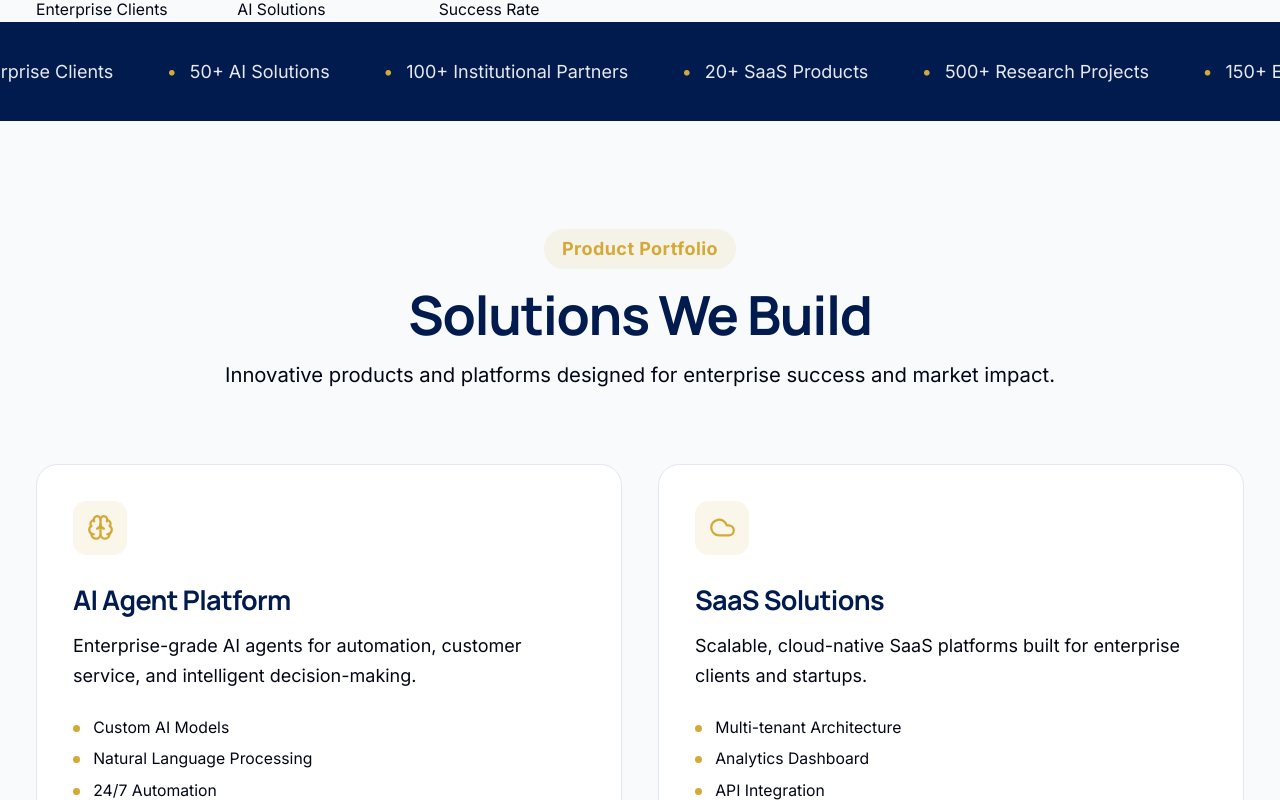
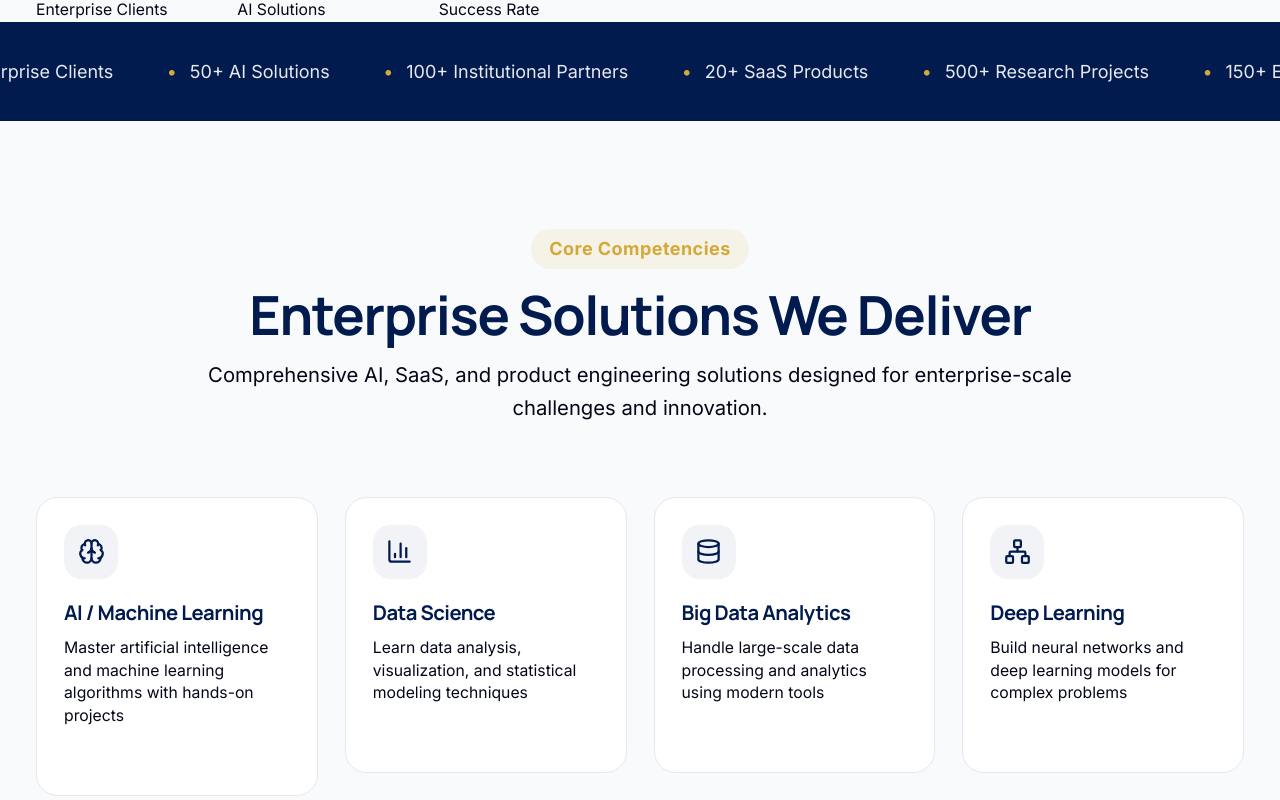
Before and after one commit to Ben10-hub/RDIO-HUB, a Next.js app: page / in a window 1280 px wide. Shown: the part 1120-1920 px from the top of the page. Built offline with nearby package versions, Linux system fonts and the light colour scheme; no server answers.

Commit message:
reorder homepage sections and add new event section
Co-authored-by: jaswanth nanneboyina <175190570+Ben10-hub@users.noreply.github.com>

```diff
--- a/app/page.tsx
+++ b/app/page.tsx
@@ -30,9 +30,9 @@ export default async function HomePage() {
       <main>
         <HeroSection />
         <TrustMarqueeSection />
+        <DomainsSection domains={domains} />
         <ProductSolutionsSection />
         <UpcomingEventsSection events={events} />
-        <DomainsSection domains={domains} />
         <WhyRdioSection />
         <ProjectsSection />
         <CollaborationSection />
```
